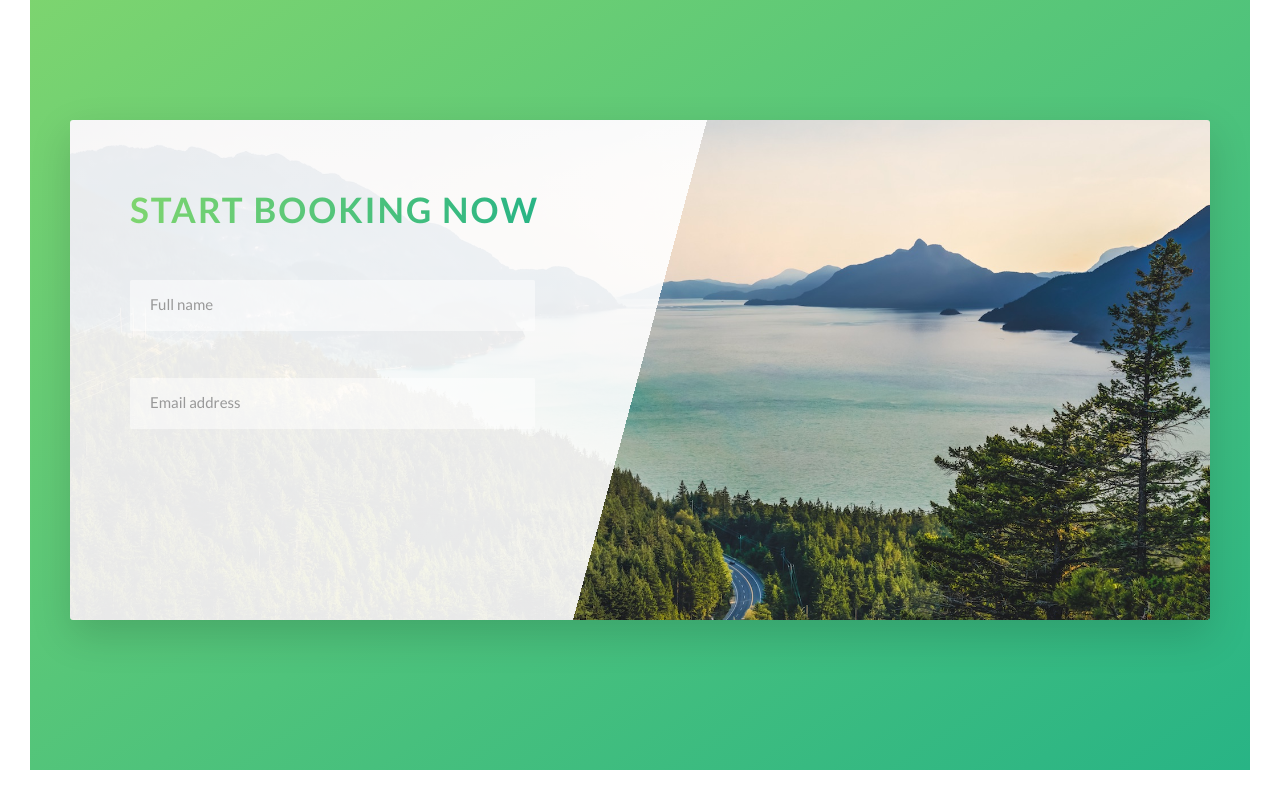
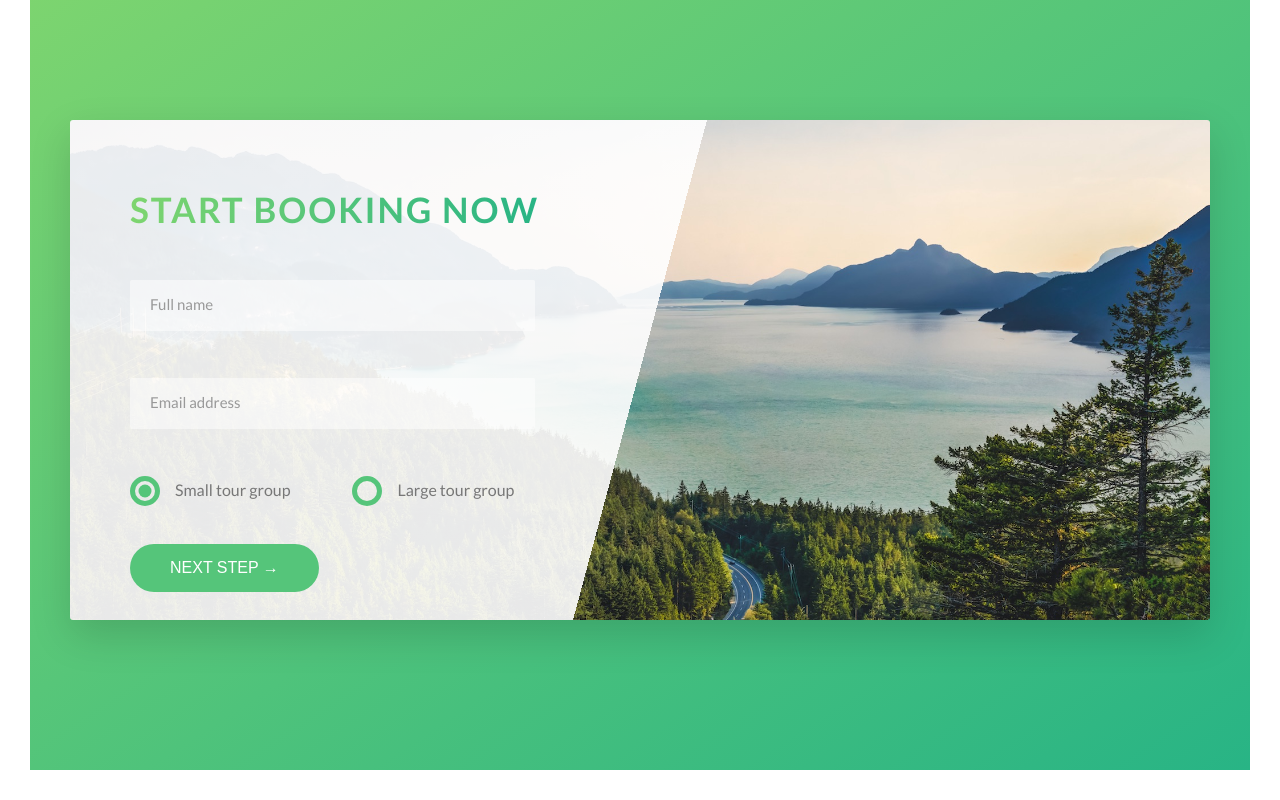
Before and after one commit to ztorrezao/natours, a website: page index.html in a window 1280 px wide. Shown: the part 4468-5268 px from the top of the page. Drawn offline with Linux system fonts and the light colour scheme.

Commit message:
natours form done

```diff
--- a/index.html
+++ b/index.html
@@ -262,7 +262,7 @@
                 <div class="row">
                     <div class="book">
                         <div class="book__form">
-                            <form action="#" class="form">
+                            <form action="#" method="get" class="form">
                                 <div class="u-margin-bottom-medium">
                                     <h2 class="heading-secundary">
                                         Start booking now
@@ -270,13 +270,34 @@
                                 </div>
 
                                 <div class="form__group">
-                                    <input type="text" class="form__input" id="name" placeholder="Full name">
+                                    <input type="text" class="form__input" id="name" placeholder="Full name" required name="name">
                                     <label for="name" class="form__label">Full name</label>
                                 </div>
 
                                 <div class="form__group">
-                                    <input type="email" class="form__input" id="email" placeholder="Email address">
+                                    <input type="email" class="form__input" id="email" placeholder="Email address" required name="email">
                                     <label for="email" class="form__label">Email address</label>
+                                </div>
+
+                                <div class="form__group u-margin-bottom-medium">
+                                    <div class="form__radio-group">
+                                        <input type="radio" class="form__radio-input" id="small" name="size" required value="small" checked>
+                                        <label for="small" class="form__radio-label">
+                                            <span class="form__radio-button"></span>
+                                            Small tour group
+                                        </label>
+                                    </div>
+                                    <div class="form__radio-group">
+                                        <input type="radio" class="form__radio-input" id="large" name="size" required value="large">
+                                        <label for="large" class="form__radio-label">
+                                            <span class="form__radio-button"></span>
+                                            Large tour group
+                                        </label>
+                                    </div>
+                                </div>
+
+                                <div class="form__group">
+                                    <button class="btn btn--green">Next step &rarr;</button>
                                 </div>
                             </form>
                         </div>
--- a/sass/base/_utilities.scss
+++ b/sass/base/_utilities.scss
@@ -1,8 +1,8 @@
-.u-center-text { text-align: center; }
+.u-center-text { text-align: center !important; }
 
-.u-margin-bottom-small { margin-bottom: 1.5rem; }
-.u-margin-bottom-medium { margin-bottom: 4rem; }
-.u-margin-bottom-big { margin-bottom: 8rem; }
+.u-margin-bottom-small { margin-bottom: 1.5rem !important; }
+.u-margin-bottom-medium { margin-bottom: 4rem !important; }
+.u-margin-bottom-big { margin-bottom: 8rem !important; }
 
-.u-margin-top-big { margin-top: 8rem; }
-.u-margin-top-huge { margin-top: 10rem; }
+.u-margin-top-big { margin-top: 8rem !important; }
+.u-margin-top-huge { margin-top: 10rem !important; }
--- a/sass/components/_button.scss
+++ b/sass/components/_button.scss
@@ -1,4 +1,5 @@
 .btn {
+	&,
 	&:link,
 	&:visited {
 		text-transform: uppercase;
@@ -9,6 +10,10 @@
 		transition: all .2s;
 		position: relative;
 		font-size: $default-font-size;
+
+		// for <button> elemenet
+		border: none;
+		cursor: pointer;
 	}
 
 	&:hover {
@@ -21,9 +26,11 @@
 		}
 	}
 
-	&:active {
+	&:active,
+	&:focus {
 		transform: translate(-.1rem);
 		box-shadow: 0 .5rem 1rem rgba($color-black, .2);
+		outline: none;
 	}
 
 	&--white {
--- a/sass/components/_form.scss
+++ b/sass/components/_form.scss
@@ -13,7 +13,7 @@
 		border-bottom: .3rem solid transparent;
 		width: 90%;
 		display: block;
-		transition: all .2s;
+		transition: all .3s;
 
 		&:focus {
 			outline: none;
@@ -44,4 +44,51 @@
 		opacity: 0;
 		transform: translateY(-4rem);
 	}
+
+	&__radio-group {
+		display: inline-block;
+		width: 49%;
+	}
+
+	&__radio-input {
+		display: none;
+	}
+
+	&__radio-label {
+		font-size: $default-font-size;
+		cursor: pointer;
+		padding-left: 4.5rem;
+		position: relative;
+	}
+
+	&__radio-button {
+		height: 3rem;
+		width: 3rem;
+		border: .5rem solid $color-primary;
+		border-radius: 50%;
+		display: inline-block;
+		position: absolute;
+		left: 0;
+		top: -.4;
+
+		&::after {
+			content: "";
+			display: block;
+			width: 1.3rem;
+			height: 1.3rem;
+			border-radius: 50%;
+			position: absolute;
+			top: 50%;
+			left: 50%;
+			transform: translate(-50%, -50%);
+			background-color: $color-primary;
+			opacity: 0;
+			transition: opacity .2s;
+		}
+	}
+
+	&__radio-input:checked ~ &__radio-label &__radio-button::after {
+		opacity: 1;
+	}
+
 }
```
Also changed, not shown: css/style.css.
